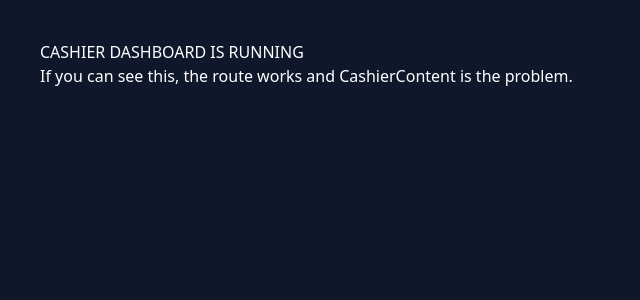
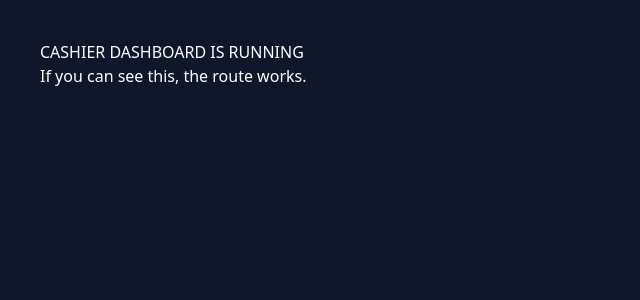
Before and after one commit to Steemuh/AlfaKiosk, a Next.js app in the folder apps/cashier/: page /dashboard in a window 1280 px wide. Shown: the top 300 px of the page, without its empty margins (0-640 px from the left). Built offline with nearby package versions, Linux system fonts and the light colour scheme.

Commit message:
iso 2 page fiels

```diff
--- a/apps/cashier/src/app/dashboard/page.tsx
+++ b/apps/cashier/src/app/dashboard/page.tsx
@@ -25,7 +25,7 @@ export default function CashierDashboard() {
 	return (
 		<div style={{ padding: 40, color: "white", background: "#0f172a", minHeight: "100vh" }}>
 			<h1>CASHIER DASHBOARD IS RUNNING</h1>
-			<p>If you can see this, the route works and CashierContent is the problem.</p>
+			<p>If you can see this, the route works.</p>
 		</div>
 	);
 }
--- a/apps/cashier/src/app/layout.tsx
+++ b/apps/cashier/src/app/layout.tsx
@@ -30,11 +30,9 @@ import "./globals.css";
 import { type ReactNode } from "react";
 
 export default function RootLayout(props: { children: ReactNode }) {
-	const { children } = props;
-
 	return (
 		<html lang="en">
-			<body>{children}</body>
+			<body>{props.children}</body>
 		</html>
 	);
 }
```
